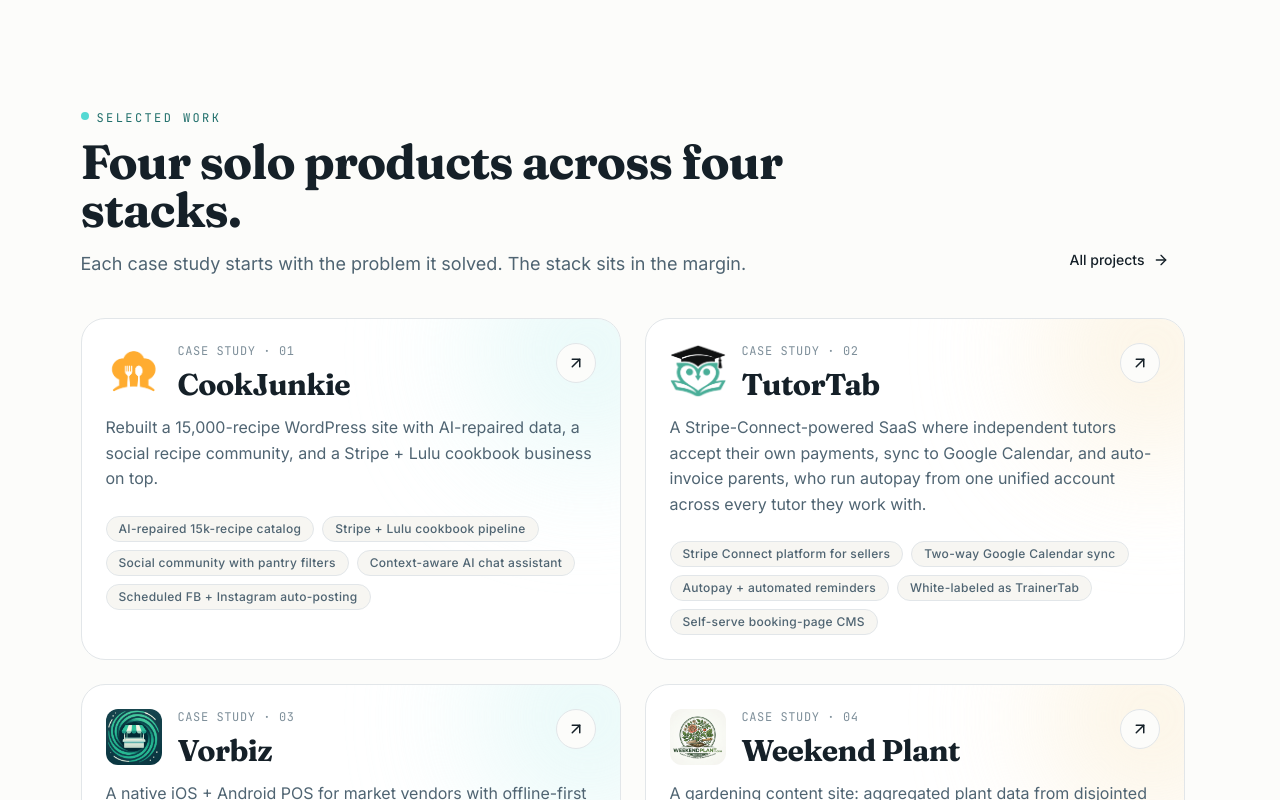
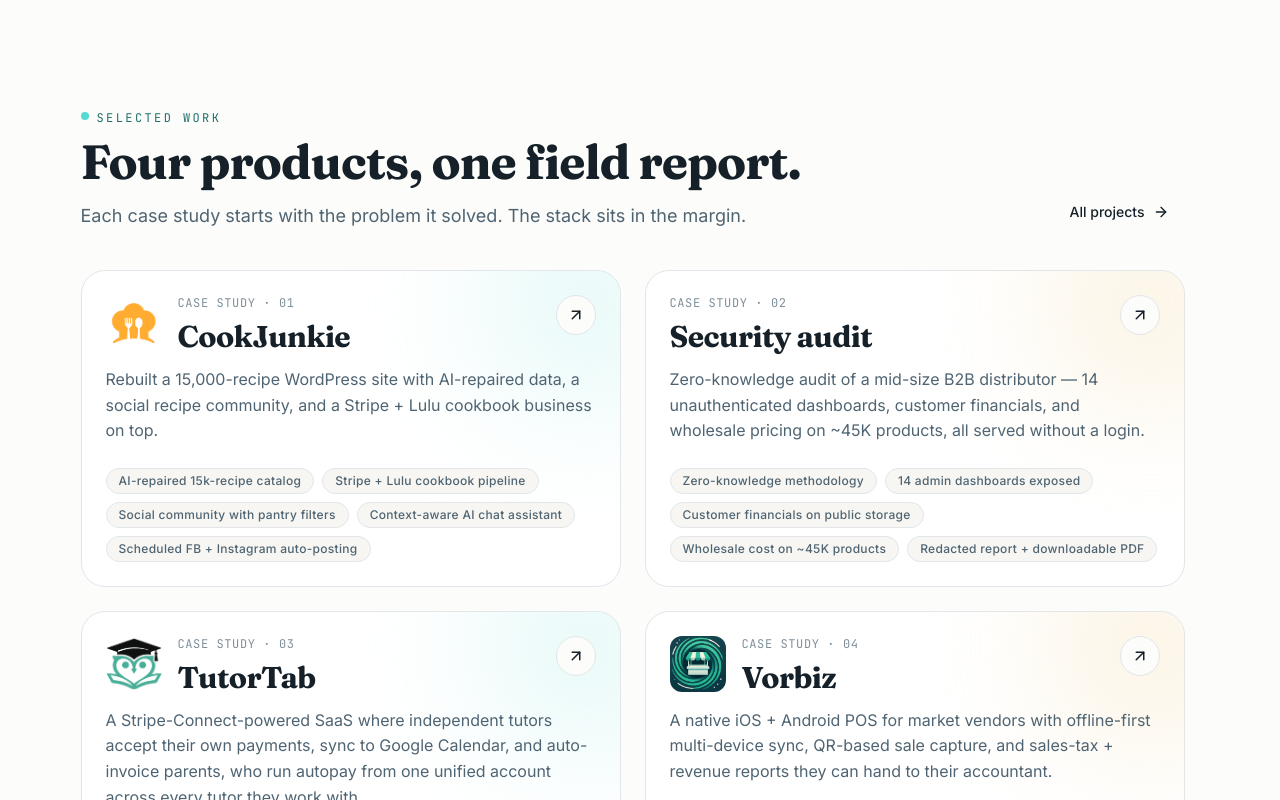
Before and after one commit to jawetzel/Jawetzel, a Next.js app: page / in a window 1280 px wide. Shown: the part 1000-1800 px from the top of the page. Built offline with nearby package versions, Linux system fonts and the light colour scheme.

Commit message:
update pages home and work for security audit

```diff
--- a/src/app/page.tsx
+++ b/src/app/page.tsx
@@ -3,6 +3,7 @@
 import { Button } from "@/components/ui/button";
 import { Badge } from "@/components/ui/badge";
 import { ProjectCard } from "@/components/ProjectCard";
+import { SecurityAuditCard } from "@/components/SecurityAuditCard";
 import { SectionHeader } from "@/components/SectionHeader";
 import { Marquee } from "@/components/Marquee";
 import { getFeaturedProjects } from "@/lib/projects";
@@ -120,7 +121,7 @@
         <div className="flex flex-col items-start justify-between gap-6 md:flex-row md:items-end">
           <SectionHeader
             eyebrow="Selected work"
-            title="Four solo products across four stacks."
+            title="Four products, one field report."
             description="Each case study starts with the problem it solved. The stack sits in the margin."
           />
           <Button asChild variant="ghost" size="sm">
@@ -131,8 +132,10 @@
         </div>
 
         <div className="mt-10 grid gap-6 md:grid-cols-2">
-          {projects.map((p, i) => (
-            <ProjectCard key={p.slug} project={p} index={i} />
+          {projects[0] && <ProjectCard key={projects[0].slug} project={projects[0]} index={0} />}
+          <SecurityAuditCard index={1} />
+          {projects.slice(1).map((p, i) => (
+            <ProjectCard key={p.slug} project={p} index={i + 2} />
           ))}
         </div>
       </section>
--- a/src/app/projects/page.tsx
+++ b/src/app/projects/page.tsx
@@ -1,12 +1,13 @@
 import type { Metadata } from "next";
 import { ProjectCard } from "@/components/ProjectCard";
+import { SecurityAuditCard } from "@/components/SecurityAuditCard";
 import { SectionHeader } from "@/components/SectionHeader";
 import { getAllProjects } from "@/lib/projects";
 
 export const metadata: Metadata = {
   title: "Work",
   description:
-    "Case studies of four solo-shipped products, each written around the problem it solved.",
+    "Case studies of solo-shipped products and a redacted security audit, each written around the problem it solved.",
 };
 
 export default function ProjectsPage() {
@@ -16,13 +17,15 @@
     <div className="mx-auto max-w-6xl px-4 pb-24 pt-16 md:px-6 md:pt-24">
       <SectionHeader
         eyebrow="The work"
-        title="Four solo-built products in production."
+        title="Solo-built products and a field report."
         description="Each one I built end-to-end, and each one has real users on it. Click through for the problem-to-outcome story on each."
       />
 
       <div className="mt-12 grid gap-6 md:grid-cols-2">
-        {projects.map((p, i) => (
-          <ProjectCard key={p.slug} project={p} index={i} />
+        {projects[0] && <ProjectCard key={projects[0].slug} project={projects[0]} index={0} />}
+        <SecurityAuditCard index={1} />
+        {projects.slice(1).map((p, i) => (
+          <ProjectCard key={p.slug} project={p} index={i + 2} />
         ))}
       </div>
     </div>
--- /dev/null
+++ b/src/components/SecurityAuditCard.tsx
@@ -0,0 +1,59 @@
+import Link from "next/link";
+import { ArrowUpRight } from "lucide-react";
+import { Badge } from "@/components/ui/badge";
+
+export function SecurityAuditCard({ index }: { index: number }) {
+  const accent = index % 2 === 0 ? "brand" : "warm";
+  const highlights = [
+    "Zero-knowledge methodology",
+    "14 admin dashboards exposed",
+    "Customer financials on public storage",
+    "Wholesale cost on ~45K products",
+    "Redacted report + downloadable PDF",
+  ];
+
+  return (
+    <Link
+      href="/security-audit"
+      className="group relative flex flex-col overflow-hidden rounded-3xl border border-[var(--color-border)] bg-[var(--color-surface-elevated)] p-6 transition-[transform,box-shadow,border-color] duration-300 hover:-translate-y-1 hover:border-[var(--color-brand-primary)] hover:shadow-[0_24px_48px_-16px_rgba(23,69,67,0.18)]"
+    >
+      <div
+        className={`pointer-events-none absolute -right-20 -top-20 h-56 w-56 rounded-full blur-3xl transition-opacity duration-500 ${
+          accent === "brand"
+            ? "bg-[var(--color-brand-primary-100)] opacity-70 group-hover:opacity-100"
+            : "bg-[var(--color-accent-warm-100)] opacity-70 group-hover:opacity-100"
+        }`}
+      />
+
+      <div className="relative flex items-start justify-between gap-4">
+        <div className="flex items-start gap-4">
+          <div>
+            <p className="text-xs font-mono uppercase tracking-wider text-[var(--color-text-muted)]">
+              Case study · 0{index + 1}
+            </p>
+            <h3 className="mt-2 font-display text-2xl font-bold tracking-tight md:text-3xl">
+              Security audit
+            </h3>
+          </div>
+        </div>
+        <span className="inline-flex h-10 w-10 shrink-0 items-center justify-center rounded-full border border-[var(--color-border)] bg-[var(--color-surface)] transition group-hover:rotate-45 group-hover:border-[var(--color-brand-primary)] group-hover:bg-[var(--color-brand-primary)] group-hover:text-[var(--color-brand-primary-deep)]">
+          <ArrowUpRight size={18} />
+        </span>
+      </div>
+
+      <p className="relative mt-3 text-[var(--color-text-secondary)]">
+        Zero-knowledge audit of a mid-size B2B distributor — 14 unauthenticated
+        dashboards, customer financials, and wholesale pricing on ~45K
+        products, all served without a login.
+      </p>
+
+      <div className="relative mt-6 flex flex-wrap gap-2">
+        {highlights.map((h) => (
+          <Badge key={h} tone="neutral">
+            {h}
+          </Badge>
+        ))}
+      </div>
+    </Link>
+  );
+}
--- a/src/content/projects/weekendplant.json
+++ b/src/content/projects/weekendplant.json
@@ -20,7 +20,7 @@
     "Vitest",
     "Playwright"
   ],
-  "featured": true,
+  "featured": false,
   "order": 4,
   "status": "live",
   "highlights": [
--- a/src/lib/sitemap-dates.ts
+++ b/src/lib/sitemap-dates.ts
@@ -1,9 +1,9 @@
 // Hardcoded `lastModified` values for static routes in the sitemap.
 // Update the relevant entry whenever the page's content changes.
 export const STATIC_ROUTE_DATES: Record<string, string> = {
-  "": "2026-04-24T18:00:00Z",
+  "": "2026-04-24T20:00:00Z",
   "/about": "2026-04-24T18:00:00Z",
-  "/projects": "2026-04-24T18:00:00Z",
+  "/projects": "2026-04-24T20:00:00Z",
   "/blog": "2026-04-24T18:00:00Z",
   "/resume": "2026-04-24T18:00:00Z",
   "/contact": "2026-04-24T18:00:00Z",
```
